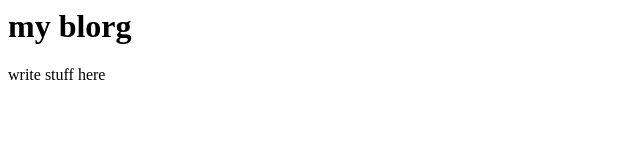
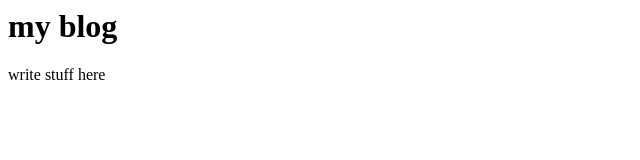
Before and after one commit to Gabriel786432/blog, a plain HTML site: page index.html in a window 1280 px wide. Shown: the full height of the page, 0-640 px from the left. Drawn offline with Linux system fonts and the light colour scheme.

Commit message:
Update index.html

```diff
--- a/index.html
+++ b/index.html
@@ -1,4 +1,4 @@
 <body>
-  <h1> my blorg </h1>
+  <h1> my blog </h1>
   <p> write stuff here </p>
 </body>
```
